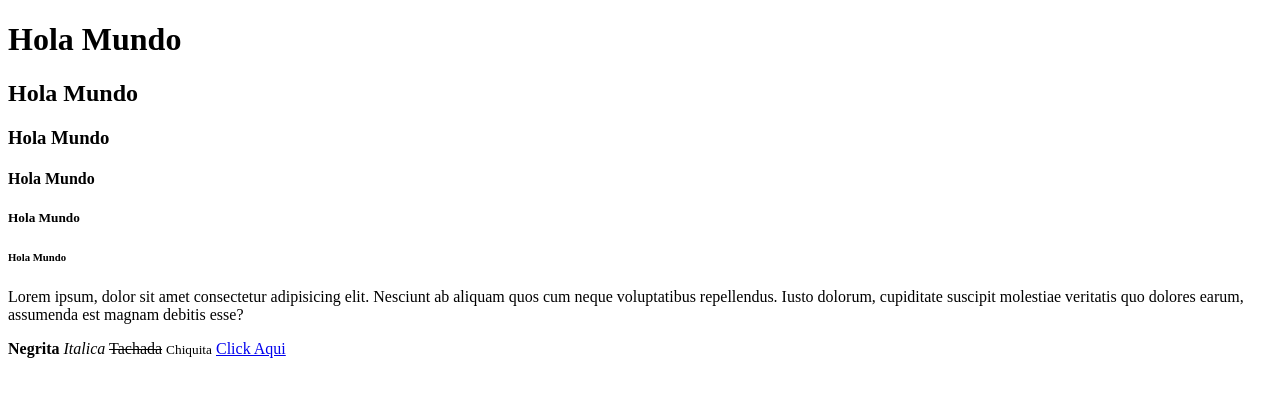
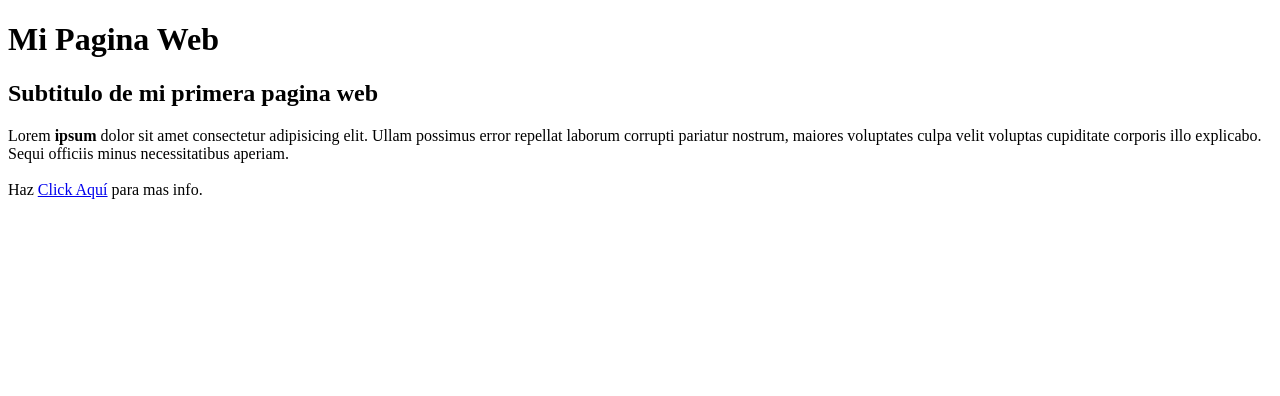
Before and after one commit to Dalus04/Learn-HTML, a plain HTML site: page Diseño-Web/index.html in a window 1280 px wide. Drawn offline with Linux system fonts and the light colour scheme.

Commit message:
Etiquetas y Enlaces

```diff
--- a/Diseño-Web/index.html
+++ b/Diseño-Web/index.html
@@ -1,22 +1,14 @@
 <!DOCTYPE html>
 <html>
 <head>
-        <title>Primera pagina web</title>
+    <title>Mi primera pagina web</title>
 </head>
 <body>
-        <h1>Hola Mundo</h1>
-        <h2>Hola Mundo</h2>
-        <h3>Hola Mundo</h3>
-        <h4>Hola Mundo</h4>
-        <h5>Hola Mundo</h5>
-        <h6>Hola Mundo</h6>
+    <h1>Mi Pagina Web</h1>
+    <h2>Subtitulo de mi primera pagina web</h2>
     <p>
-            Lorem ipsum, dolor sit amet consectetur adipisicing elit. Nesciunt ab aliquam quos cum neque voluptatibus repellendus. Iusto dolorum, cupiditate suscipit molestiae veritatis quo dolores earum, assumenda est magnam debitis esse?
+        Lorem <b>ipsum</b> dolor sit amet consectetur adipisicing elit. Ullam possimus error repellat laborum corrupti pariatur nostrum, maiores voluptates culpa velit voluptas cupiditate corporis illo explicabo. Sequi officiis minus necessitatibus aperiam. <br><br>
+        Haz <a href="https://github.com/Dalus04" target="_blank">Click Aquí</a> para mas info.
     </p>
-        <b>Negrita</b>
-        <i>Italica</i>
-        <strike>Tachada</strike>
-        <small>Chiquita</small>
-        <a href="Cosas/pagina2.html">Click Aqui</a>
 </body>
 </html>
```
Also changed, not shown: Diseño-Web/Cosas/pagina2.html (+1 -1 lines), Diseño-Web/index2.html (added, +22 -0 lines). Lines whose indentation alone changed are shown as unchanged.
